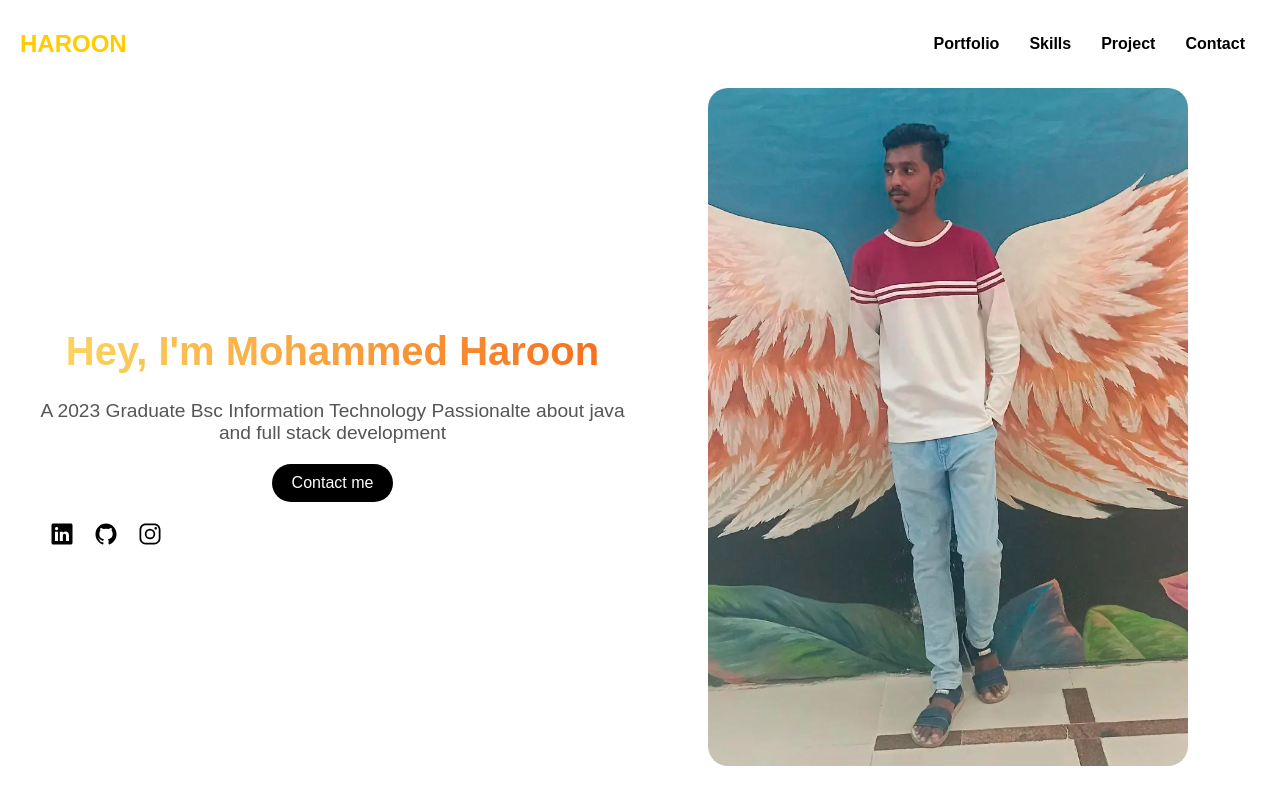
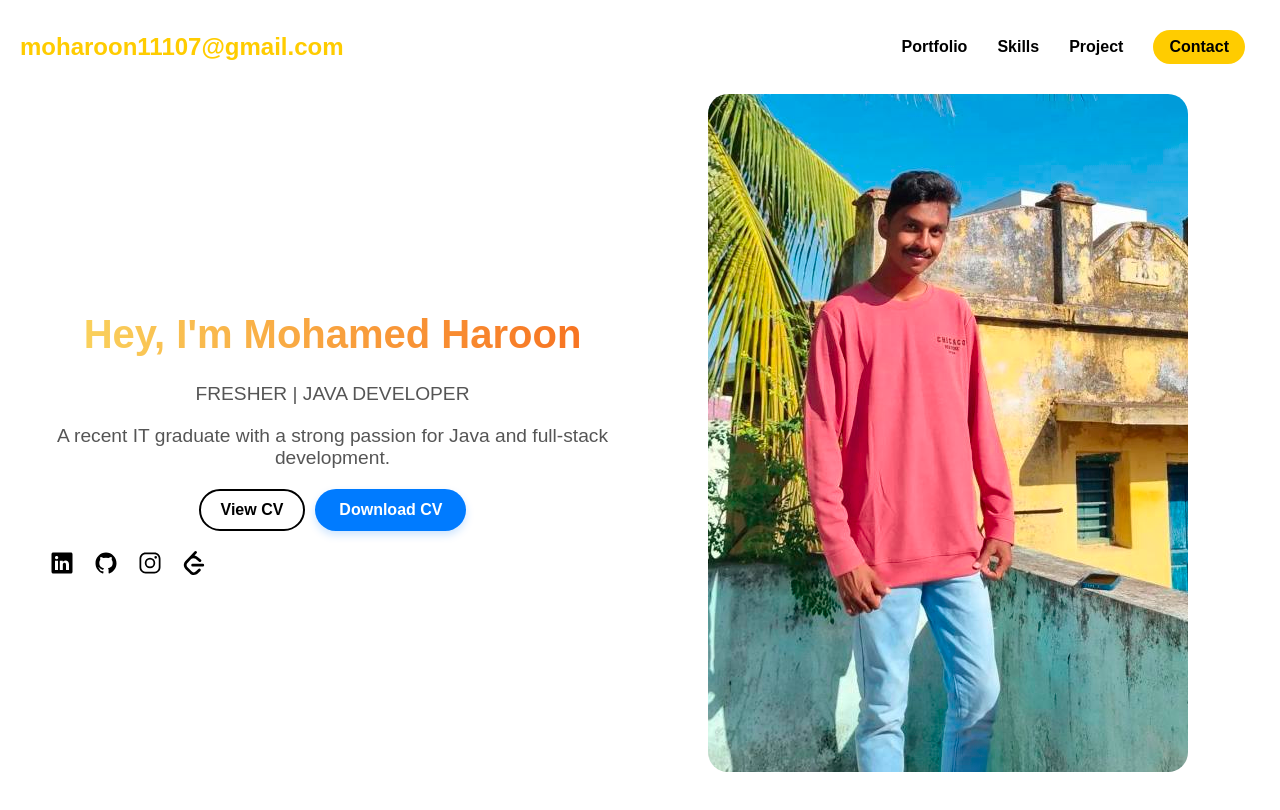
Before and after one commit to moharoon11/My-Portfolio-Web, a React (Create React App) app: page / in a window 1280 px wide. Built offline with nearby package versions, Linux system fonts and the light colour scheme; no server answers.

Commit message:
homepage

```diff
--- a/src/App.js
+++ b/src/App.js
@@ -1,10 +1,18 @@
 import './App.css';
 import Index from './Pages/Index';
+import { BrowserRouter, Routes, Route } from 'react-router-dom';
 
 function App() {
   return (
     <div className="App">
-       <Index />
+      <BrowserRouter>
+         <Routes>
+            <Route path="/" element={<Index />}/>
+            <Route path="/skill"  element={<Index />} />
+            <Route path="/project" element={<Index />} />
+            <Route path="/contact" element={<Index />} />
+         </Routes>
+      </BrowserRouter>
     </div>
   );
 }
--- /dev/null
+++ b/src/Components/Navbar.jsx
@@ -0,0 +1,118 @@
+import React, { useState } from 'react';
+import { Link } from 'react-router-dom';
+import styled from 'styled-components';
+
+// Styled Components
+const NavContainer = styled.header`
+  width: 100%;
+  display: flex;
+  justify-content: space-between;
+  align-items: center;
+  padding: 10px 20px;
+  background-color: #fff;
+
+  @media (max-width: 768px) {
+    flex-direction: column;
+  }
+`;
+
+const Logo = styled.div`
+  font-size: 1.5rem;
+  font-weight: bold;
+  color: #ffcc00;
+`;
+
+const NavLinks = styled.nav`
+  display: flex;
+  justify-content: space-between;
+  align-items: center;
+
+  @media (max-width: 768px) {
+    display: ${({ isOpen }) => (isOpen ? 'flex' : 'none')};
+    flex-direction: column;
+    width: 100%;
+    background-color: white;
+    position: relative;
+    padding-top: 10px;
+  }
+
+  a {
+    margin: 0 15px;
+    text-decoration: none;
+    color: black;
+    font-weight: bold;
+
+    &:hover {
+      color: #f77;
+    }
+
+    @media (max-width: 768px) {
+      margin: 10px 0;
+    }
+  }
+`;
+
+const ContactLink = styled(Link)`
+  padding: 8px 16px;
+  background-color: #ffcc00;
+  color: white;
+  border-radius: 25px;
+  font-weight: bold;
+  text-decoration: none;
+  margin-left: 20px;
+  display: inline-block;
+
+  &:hover {
+    background-color: #f77 !important;
+    color: #000 !important;
+  }
+`;
+
+const NavButton = styled(Link)`
+  padding: 10px;
+  margin: 5px 0;
+  background-color: #ffcc00;
+  color: white;
+  border-radius: 5px;
+  text-align: center;
+  width: 60%; /* Make buttons full width */
+  text-decoration: none;
+  font-weight: bold;
+
+  &:hover {
+    background-color: #f77 !important;
+    color: #000 !important;
+  }
+
+  @media (min-width: 769px) {
+    display: none; /* Hide on larger screens */
+  }
+`;
+
+function Navbar({ email }) {
+  const [isOpen, setIsOpen] = useState(false);
+
+  return (
+    <>
+      <NavContainer>
+        <Logo>{email}</Logo>
+        {/* Toggle button to open/close the nav items on mobile */}
+
+        <NavLinks isOpen={isOpen}>
+          <Link to="/">Portfolio</Link>
+          <Link to="/skill">Skills</Link>
+          <Link to="/project">Project</Link>
+          <ContactLink to="/contact">Contact</ContactLink>
+        </NavLinks>
+      </NavContainer>
+
+      {/* Mobile Responsive Buttons */}
+      <NavButton to="/" isOpen={isOpen}>Portfolio</NavButton>
+      <NavButton to="/skill" isOpen={isOpen}>Skills</NavButton>
+      <NavButton to="/project" isOpen={isOpen}>Project</NavButton>
+      <NavButton to="/contact" isOpen={isOpen}>Contact</NavButton>
+    </>
+  );
+}
+
+export default Navbar;
--- a/src/Pages/Index.jsx
+++ b/src/Pages/Index.jsx
@@ -1,51 +1,17 @@
-import React from 'react';
+import React, { useEffect, useState } from 'react';
 import styled from 'styled-components';
-import haroon1 from '../Assets/haroon1.png';
-import { IoLogoLinkedin } from "react-icons/io5";
-import { IoLogoGithub } from "react-icons/io5";
-import { IoLogoInstagram } from "react-icons/io5";
+import { IoLogoLinkedin, IoLogoGithub, IoLogoInstagram } from "react-icons/io5";
+import { SiLeetcode } from "react-icons/si";
+import Navbar from '../Components/Navbar';
+import haroon3 from '../Assets/haroon3.png'; // Import the fallback image
 
 // Styled Components
-
 const Container = styled.div`
   display: flex;
   flex-direction: column;
   align-items: center;
   padding: 20px;
   font-family: 'Arial', sans-serif;
-`;
-
-const Navbar = styled.header`
-  width: 100%;
-  display: flex;
-  justify-content: space-between;
-  align-items: center;
-  padding: 10px 20px;
-  background-color: #fff;
-
-  nav a {
-    margin: 0 15px;
-    text-decoration: none;
-    color: black;
-    font-weight: bold;
-
-    &:hover {
-      color: #f77;
-    }
-  }
-
-  @media (max-width: 768px) {
-    nav a {
-      margin: 0 10px;
-      font-size: 0.9rem;
-    }
-  }
-`;
-
-const Logo = styled.div`
-  font-size: 1.5rem;
-  font-weight: bold;
-  color: #ffcc00;
 `;
 
 const Content = styled.div`
@@ -90,6 +56,77 @@ const IntroText = styled.div`
     }
   }
 `;
+
+
+const GradientButton = styled.button`
+  background: linear-gradient(90deg, #ffcc00, #f77); /* Gradient effect */
+  color: #fff;
+  border: none;
+  padding: 10px 20px;
+  border-radius: 25px;
+  font-size: 1rem;
+  font-weight: bold;
+  cursor: pointer;
+  transition: transform 0.2s; /* Smooth transitions */
+
+  &:hover {
+    transform: scale(1.05); /* Slightly increase size on hover */
+  }
+
+  @media (max-width: 768px) {
+    width: 100%;
+    margin-top: 15px;
+  }
+`;
+
+
+const OutlinedButton = styled.button`
+  background-color: transparent;
+  color: #000;
+  border: 2px solid #000; /* Border color */
+  padding: 10px 20px;
+  border-radius: 25px;
+  font-size: 1rem;
+  cursor: pointer;
+  font-weight: bold;
+  transition: background-color 0.3s, color 0.3s; /* Smooth transitions */
+
+  &:hover {
+    background-color: #000; /* Dark background on hover */
+    color: #fff; /* Change text color on hover */
+  }
+
+  @media (max-width: 768px) {
+    width: 100%;
+    margin-top: 15px;
+  }
+`;
+
+
+const ModernFlatButton = styled.button`
+  background-color: #007bff; /* Primary color */
+  color: #fff;
+  border: none;
+  padding: 12px 24px;
+  border-radius: 30px; /* More rounded corners */
+  font-size: 1rem;
+  font-weight: bold;
+  cursor: pointer;
+  box-shadow: 0 4px 8px rgba(0, 123, 255, 0.2); /* Subtle shadow for depth */
+  transition: background-color 0.3s, transform 0.2s; /* Smooth transitions */
+  margin-left: 10px;
+
+  &:hover {
+    background-color: #0056b3; /* Darker shade for hover */
+    transform: translateY(-2px); /* Lift effect on hover */
+  }
+
+  @media (max-width: 768px) {
+    width: 100%;
+    margin-top: 15px;
+  }
+`;
+
 
 const ContactButton = styled.button`
   background-color: #000;
@@ -143,34 +180,76 @@ const ImageSection = styled.div`
 `;
 
 function App() {
+  const [name, setName] = useState("Mohamed Haroon");
+  const [about, setAbout] = useState("A recent IT graduate with a strong passion for Java and full-stack development.");
+  const [email, setEmail] = useState("moharoon11107@gmail.com");
+  const [role, setRole] = useState("FRESHER | JAVA DEVELOPER");
+
+  const [profileImage, setProfileImage] = useState(null);
+  const [profileImageType, setProfileImageType] = useState("");
+
+  const fallbackProfileImage = haroon3; // Use imported image as fallback
+
+  const [resume, setResume] = useState([]);
+  const [resumeType, setResumeType] = useState("");
+
+  const fetchUser = async () => {
+    try {
+      const response = await fetch(`http://localhost:8888/api/users/get/${44200315}`);
+      const data = await response.json();
+
+      setName(data.name);
+      setAbout(data.about);
+      setEmail(data.email);
+      setRole(data.role);
+      setProfileImage(data.userImage1);
+      setProfileImageType(data.userImage1Type);
+      setResume(data.resume);
+      setResumeType(data.resumeType);
+    } catch (error) {
+      console.log("Failed to fetch data from the server");
+    }
+  };
+
+  useEffect(() => {
+    fetchUser();
+  }, []);
+
   return (
     <Container>
-      <Navbar>
-        <Logo>HAROON</Logo>
-        <nav>
-          <a href="#home">Portfolio</a>
-          <a href="#about">Skills</a>
-          <a href="#works">Project</a>
-          <a href="#contact">Contact</a>
-        </nav>
-      </Navbar>
-
+      <Navbar email={email} />
       <Content>
         <IntroText>
-          <h1>Hey, I'm Mohammed Haroon</h1>
-          <p>
-            A 2023 Graduate Bsc Information Technology Passionalte about java and full stack development
-          </p>
-          <ContactButton>Contact me</ContactButton>
+          <h1>Hey, I'm {name}</h1>
+          <p>{role}</p>
+          <p>{about}</p>
+
+          <OutlinedButton>View CV</OutlinedButton>
+          <ModernFlatButton>Download CV</ModernFlatButton>
           <SocialIcons>
-            <a href="https://www.linkedin.com/in/mohamed-haroon-822703227/" target="_blank"><IoLogoLinkedin /></a>
-            <a href="https://github.com/moharoon11" target="_blank"><IoLogoGithub /></a>
-            <a href="https://www.instagram.com/_mohd.haroon/" target="_blank"><IoLogoInstagram /></a>
+            <a href="https://www.linkedin.com/in/mohamed-haroon-822703227/" target="_blank" rel="noopener noreferrer">
+              <IoLogoLinkedin />
+            </a>
+            <a href="https://github.com/moharoon11" target="_blank" rel="noopener noreferrer">
+              <IoLogoGithub />
+            </a>
+            <a href="https://www.instagram.com/_mohd.haroon/" target="_blank" rel="noopener noreferrer">
+              <IoLogoInstagram />
+            </a>
+            <a href="https://leetcode.com/u/moharoon11107/" target="_blank" rel="noopener noreferrer">
+              <SiLeetcode />
+            </a>
           </SocialIcons>
         </IntroText>
 
         <ImageSection>
-          <img src={haroon1} alt="Abo the designer" />
+          {
+            profileImage ? (
+              <img src={`data:${profileImageType};base64,${profileImage}`} alt="Profile from server" />
+            ) : (
+              <img src={fallbackProfileImage} alt="Fallback Profile" />
+            )
+          }
         </ImageSection>
       </Content>
     </Container>
```
Also changed, not shown: src/Assets/haroon3.png (added), 1 other file (tests, documents, lock files or other folders).
